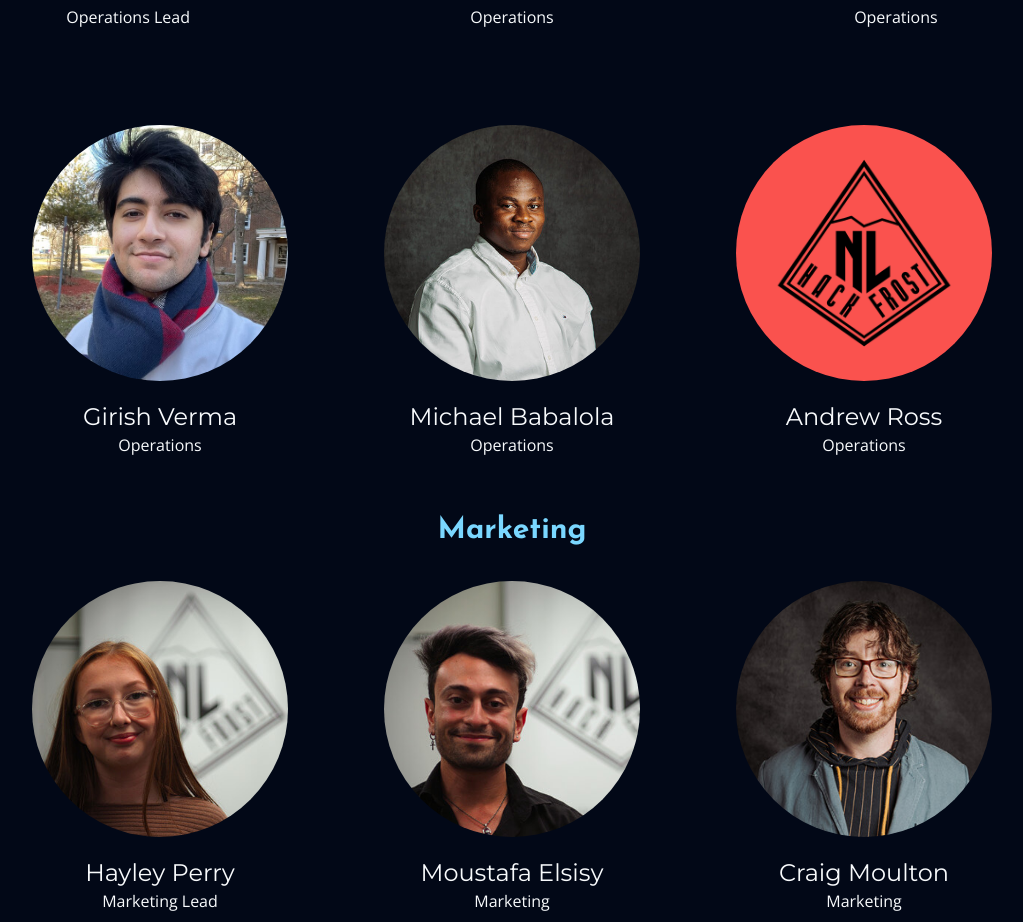
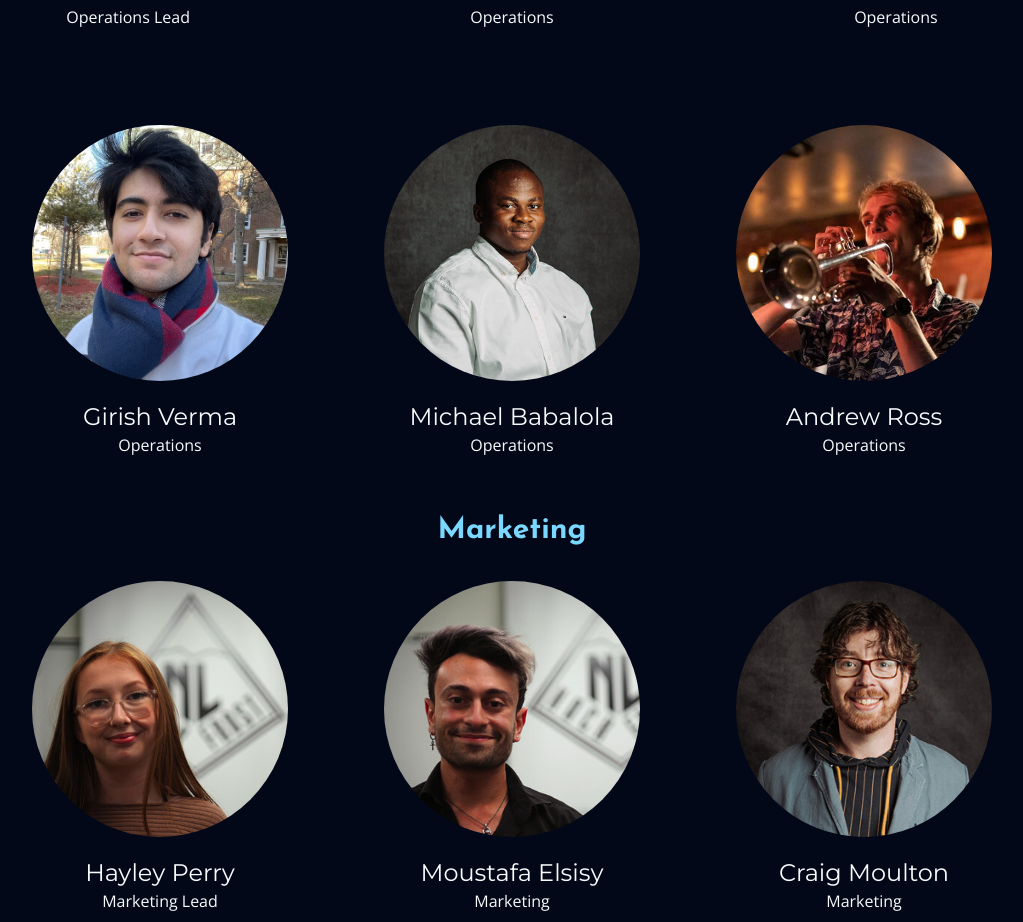
Before and after one commit to HackFrostNL/website-2022, a React (Vite) app: page /team in a window 1280 px wide. Shown: the part 1141-2063 px from the top of the page, without its empty margins (128-1151 px from the left). Built offline with nearby package versions, Linux system fonts and the light colour scheme.

Commit message:
Add Andrew photo + linkedin

```diff
--- a/src/pages/Team.tsx
+++ b/src/pages/Team.tsx
@@ -11,7 +11,7 @@ import mohammad from "@/assets/images/team/mohammad.jpg";
 import erfan from "@/assets/images/team/erfan.jpg";
 import girish from "@/assets/images/team/girish.jpg";
 import michael from "@/assets/images/team/michael.jpg";
-import noPicRed from "@/assets/images/team/noPicRed.png";
+import andrew from "@/assets/images/team/andrew.jpg";
 
 import haley from "@/assets/images/team/haley.jpg";
 import moustafa from "@/assets/images/team/moustafa.jpg";
@@ -135,8 +135,8 @@ const TeamPage = () => {
                         <Person
                             name={"Andrew Ross"}
                             role={"Operations"}
-                            imageUrl={noPicRed}
-                            className={"object-left"}
+                            imageUrl={andrew}
+                            url={"https://www.linkedin.com/in/andrwross"}
                             nameClassName={"group-hover:text-brand-red"}
                         />
                     </div>
```
Also changed, not shown: src/assets/images/team/andrew.jpg (added).
